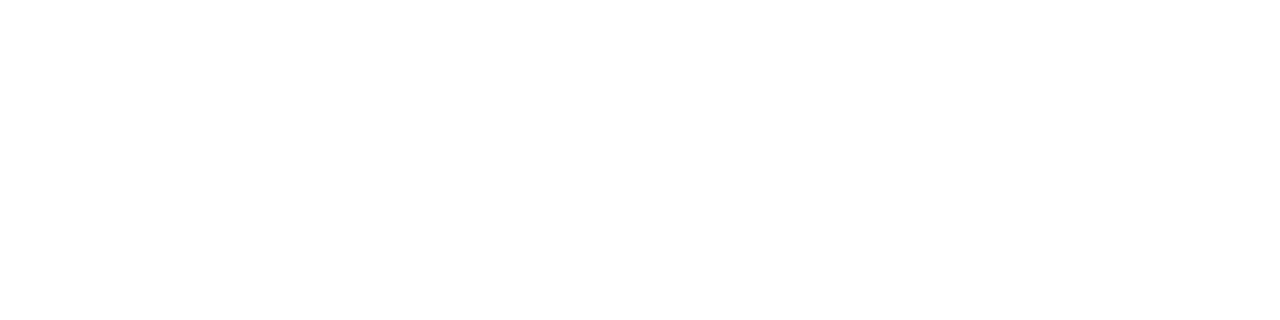
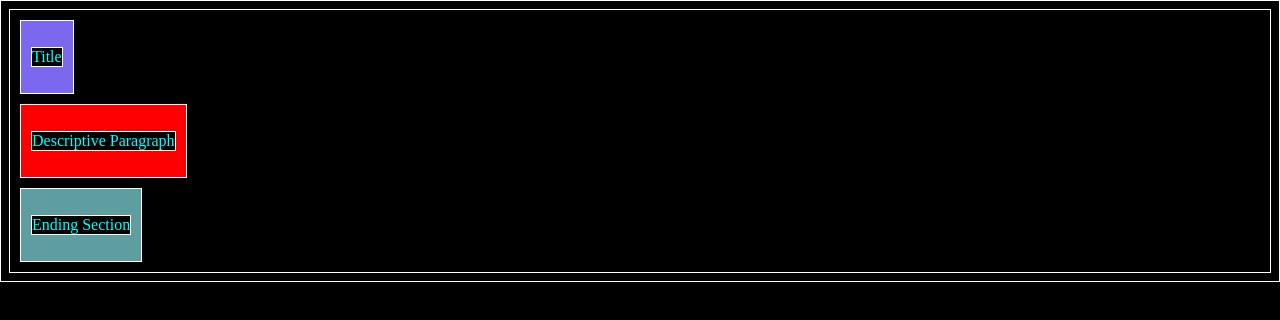
Before and after one commit to ventura-christian/CSS_practice, a plain HTML site: page index.html in a window 1280 px wide. Drawn offline with Linux system fonts and the light colour scheme.

Commit message:
adjustments
testing...

```diff
--- a/index.html
+++ b/index.html
@@ -3,9 +3,18 @@
 <head>
   <meta charset="UTF-8">
   <meta name="viewport" content="width=device-width, initial-scale=1.0">
-  <title>Document</title>
+  <link rel="stylesheet" href="styles.css">
+  <title>CSS Practice</title>
 </head>
 <body>
-
+  <section class="title">
+    <p>Title</p>
+  </section>
+  <section class="description">
+    <p>Descriptive Paragraph</p>
+  </section>
+  <section class="ending">
+    <p>Ending Section</p>
+  </section>
 </body>
 </html>
--- a/styles.css
+++ b/styles.css
@@ -0,0 +1,23 @@
+* {
+  border: 1px solid rgb(255, 255, 255);
+  background-color: rgb(0, 0, 0);
+}
+
+.title, .description, .ending{
+  color: rgb(0, 255, 255);
+  padding: 10px;
+  margin: 10px;
+  width: -webkit-fit-content;
+  width: -moz-fit-content;
+  width: fit-content;
+
+}
+.title {
+  background-color: rgb(123, 104, 238);
+}
+.description {
+  background-color: rgb(255, 0, 0);
+}
+.ending {
+  background-color: rgb(95, 158, 160);
+}
```
